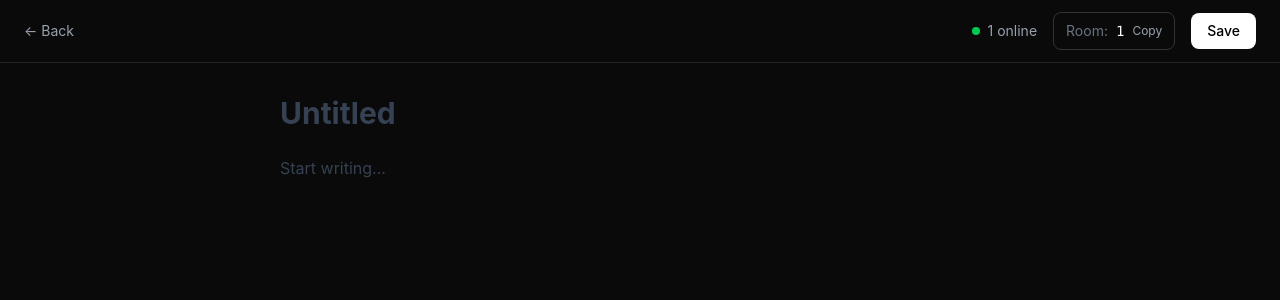
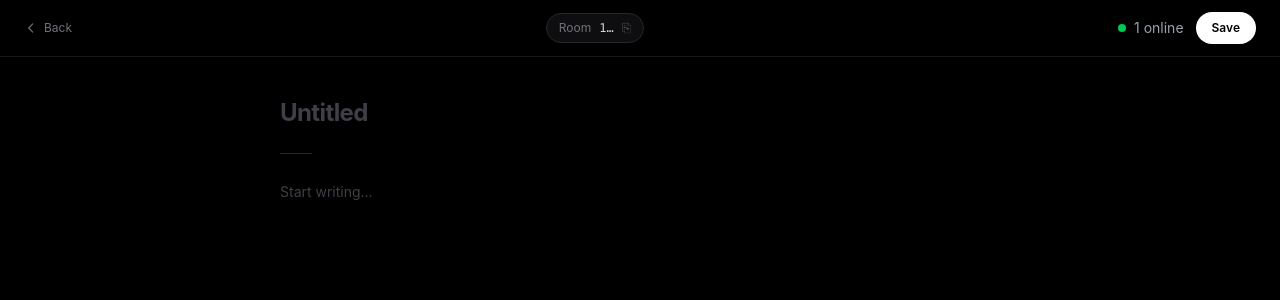
Before and after one commit to Deepakmyside/collabNotes, a React (Vite) app in the folder frontend/: page /editor/1 in a window 1280 px wide. Shown: the top 300 px of the page. Built offline with nearby package versions, Linux system fonts and the light colour scheme; no server answers; sample sign-in values are in the browser's storage.

Commit message:
Editor page Ui changes and basic functions changes, improved UI

```diff
--- a/frontend/src/pages/Editor.jsx
+++ b/frontend/src/pages/Editor.jsx
@@ -3,14 +3,16 @@ import { useParams, useNavigate } from 'react-router-dom'
 import API from '../api/axios'
 import socket from '../socket/socket'
 import OnlineUsers from '../components/OnlineUsers'
+
 function Editor() {
     const { roomId } = useParams()
-    console.log('roomId:', roomId)
     const navigate = useNavigate()
     const [title, setTitle] = useState('')
     const [content, setContent] = useState('')
     const [onlineUsers, setOnlineUsers] = useState([1])
     const [saving, setSaving] = useState(false)
+    const [copied, setCopied] = useState(false)
+    const [savedFlash, setSavedFlash] = useState(false)
 
     useEffect(() => {
         fetchNote()
@@ -22,10 +24,7 @@ function Editor() {
             if (title !== undefined) setTitle(title)
         })
 
-        socket.on('room-users', (count) => {
-              console.log('room-users received:', count)
-            setOnlineUsers(count)
-        })
+        socket.on('room-users', (count) => setOnlineUsers(count))
 
         return () => {
             socket.off('note-change')
@@ -39,9 +38,7 @@ function Editor() {
             const res = await API.get(`/notes/${roomId}`)
             setTitle(res.data.title)
             setContent(res.data.content)
-        } catch (err) {
-            console.log(err)
-        }
+        } catch (err) { console.log(err) }
     }
 
     const handleContentChange = (e) => {
@@ -55,87 +52,93 @@ function Editor() {
     }
 
     const saveNote = async () => {
-
         const token = localStorage.getItem('token')
-
-        if(!token) {
-            // redirect  to login
+        if (!token) {
             localStorage.setItem('redirectAfterLogin', `/dashboard`)
             navigate('/')
             return
-
         }
-
         setSaving(true)
         try {
             await API.put(`/notes/${roomId}`, { title, content })
-            navigate('/dashboard')
-        } catch (err) {
-            console.log(err)
-        }
+            setSavedFlash(true)
+            setTimeout(() => { setSavedFlash(false); navigate('/') }, 1000)
+        } catch (err) { console.log(err) }
         setSaving(false)
     }
 
-    const shareNote = () => {
-        const link = `${window.location.origin}/editor/${roomId}`
-        navigator.clipboard.writeText(link)
-        alert('Link  copied!')
+    const copyRoomId = () => {
+        navigator.clipboard.writeText(roomId)
+        setCopied(true)
+        setTimeout(() => setCopied(false), 2000)
     }
+
     return (
-        <div className="min-h-screen bg-[#0a0a0a] text-white flex flex-col">
+        <div className="min-h-screen bg-black text-white flex flex-col">
 
-            <div className="border-b border-[#222] px-6 py-3 flex items-center justify-between">
+            {/* ── Top bar ── */}
+            <header className="sticky top-0 z-40 border-b border-zinc-800/60 bg-black/80 backdrop-blur-xl">
+                <div className="px-6 h-14 flex items-center justify-between gap-4">
+
+                    {/* Left: back */}
                     <button
-                    onClick={() => navigate('/dashboard')}
-                    className="text-gray-400 text-sm hover:text-white transition-all"
+                        onClick={() => navigate('/')}
+                        className="flex items-center gap-1.5 text-zinc-500 hover:text-zinc-200 text-xs transition-colors duration-150 shrink-0"
                     >
-                    ← Back
-                </button>
-                <div className="flex items-center gap-4">
-                    <OnlineUsers users={onlineUsers} />
-
-                  <div className="flex items-center gap-2 border border-[#333] px-3 py-2 rounded-lg text-sm text-gray-300">
-
-    <span className="text-gray-500">Room:</span>
-
-    <span className="font-mono text-white">{roomId}</span>
-
-    <button
-        onClick={() => {
-            navigator.clipboard.writeText(roomId)
-            alert("Room ID copied!")
-        }}
-        className="text-gray-400 hover:text-white transition-all text-xs"
-    >
-        Copy
+                        <svg className="w-3.5 h-3.5" fill="none" viewBox="0 0 24 24" stroke="currentColor" strokeWidth={2}>
+                            <path strokeLinecap="round" strokeLinejoin="round" d="M15 19l-7-7 7-7" />
+                        </svg>
+                        Back
                     </button>
 
-</div>
+                    {/* Center: room pill */}
+                    <button
+                        onClick={copyRoomId}
+                        className="flex items-center gap-2 px-3 py-1.5 rounded-full border border-zinc-800 hover:border-zinc-600 bg-zinc-900/60 hover:bg-zinc-800/60 transition-all duration-150 group"
+                    >
+                        <span className="text-zinc-500 text-xs">Room</span>
+                        <span className="text-zinc-300 text-xs font-mono">{roomId?.slice(0, 10)}…</span>
+                        <span className={`text-xs transition-colors duration-150 ${copied ? 'text-green-400' : 'text-zinc-600 group-hover:text-zinc-400'}`}>
+                            {copied ? '✓' : '⎘'}
+                        </span>
+                    </button>
+
+                    {/* Right */}
+                    <div className="flex items-center gap-3 shrink-0">
+                        <OnlineUsers users={onlineUsers} />
 
                         <button
                             onClick={saveNote}
-                        className="bg-white text-black px-4 py-2 rounded-lg text-sm font-medium hover:bg-gray-200 transition-all"
+                            disabled={saving}
+                            className={`h-8 px-4 rounded-full text-xs font-semibold transition-all duration-150 disabled:opacity-40 disabled:cursor-not-allowed ${
+                                savedFlash
+                                    ? 'bg-green-500 text-white'
+                                    : 'bg-white text-black hover:bg-zinc-100 active:scale-[0.97]'
+                            }`}
                         >
-                        {saving ? 'Saving...' : 'Save'}
+                            {savedFlash ? '✓ Saved' : saving ? 'Saving…' : 'Save'}
                         </button>
                     </div>
                 </div>
+            </header>
 
-            <div className="max-w-3xl mx-auto w-full px-6 py-8 flex flex-col flex-1">
+            {/* ── Editor body ── */}
+            <main className="flex-1 max-w-3xl mx-auto w-full px-6 py-10 flex flex-col">
                 <input
                     type="text"
                     value={title}
                     onChange={handleTitleChange}
                     placeholder="Untitled"
-                    className="bg-transparent text-3xl font-bold text-white outline-none mb-6 placeholder-gray-700"
+                    className="bg-transparent text-2xl font-bold text-zinc-100 outline-none mb-6 placeholder-zinc-700 tracking-tight w-full"
                 />
+                <div className="w-8 h-px bg-zinc-800 mb-6" />
                 <textarea
                     value={content}
                     onChange={handleContentChange}
-                    placeholder="Start writing..."
-                    className="bg-transparent text-gray-300 outline-none flex-1 resize-none text-base leading-relaxed placeholder-gray-700"
+                    placeholder="Start writing…"
+                    className="bg-transparent text-zinc-400 text-sm leading-7 outline-none flex-1 resize-none placeholder-zinc-700 w-full"
                 />
-            </div>
+            </main>
         </div>
     )
 }
```
Lines whose indentation alone changed are shown as unchanged.
